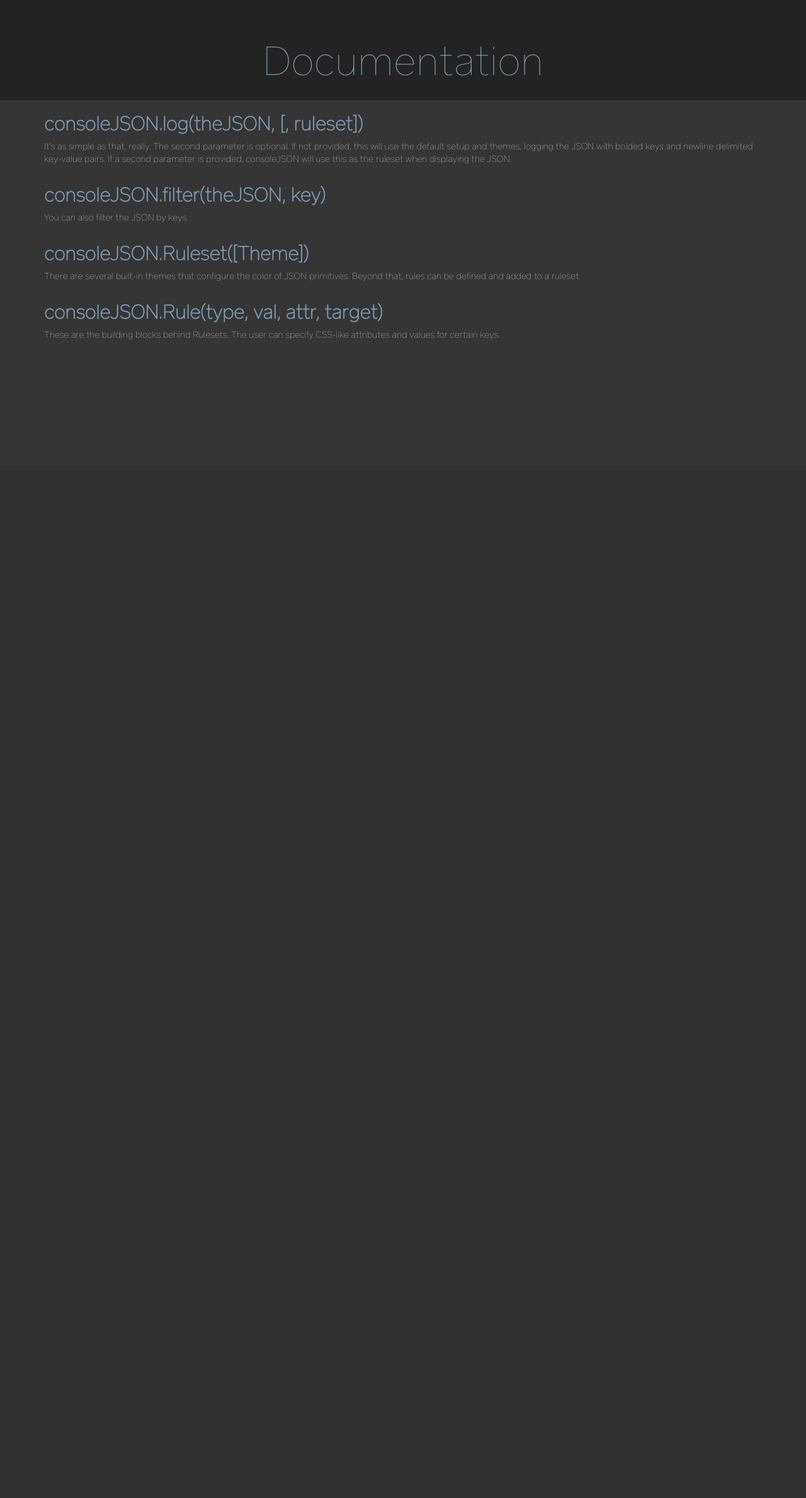
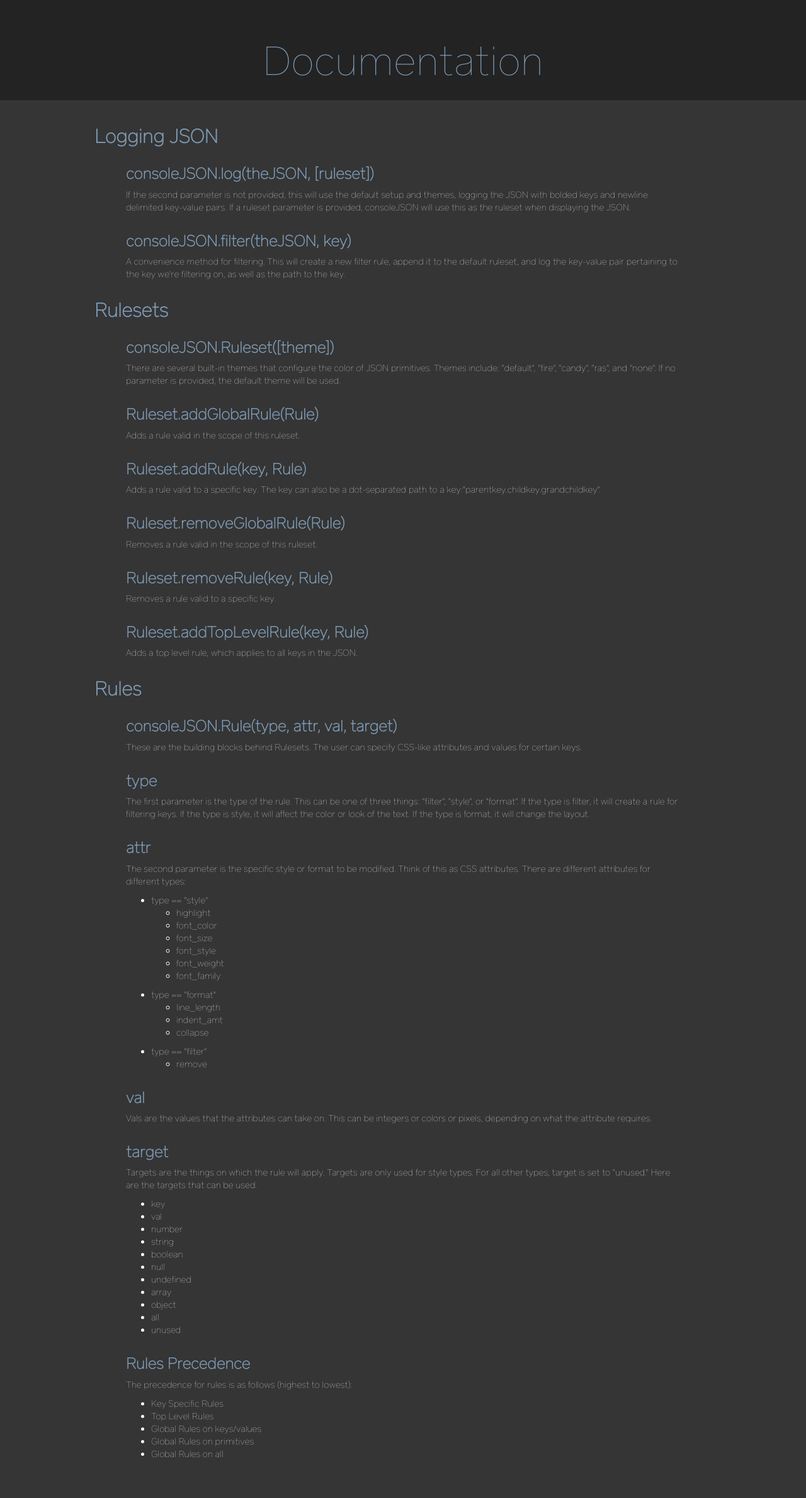
Before and after one commit to riyazdf/consoleJSON, a PHP site: page /docs/ in a window 1280 px wide. Shown: the part 60-2438 px from the top of the page at 63% size. Before the commit the page ends 599 px from the top, so only its background shows below. Run offline with PHP 8.4, Linux system fonts and the light colour scheme.

Commit message:
Download button functional, updated documentation

```diff
--- a/docs/docs.html
+++ b/docs/docs.html
@@ -17,49 +17,231 @@
     <h1>Documentation</h1>
   </div>
 
-  <div class="container darkBody">
+  <div class="container-fluid darkBody docsOuterDiv">
     <div class="row">
       <div class="col-md-12">
-        <h2>consoleJSON.log(theJSON, [, ruleset])</h2>
+        <h2>Logging JSON</h2>
+      </div>
+    </div>
+    <div class="container-fluid docsInnerDiv">
+    <div class="row">
+      <div class="col-md-12">
+        <h3>consoleJSON.log(theJSON, [ruleset])</h3>
       </div>
     </div>
     <div class="row">
       <div class="col-md-12">
-        <p>It's as simple as that, really. The second parameter is optional. If not provided, this will use the default setup and themes, logging the JSON with bolded keys and newline delimited key-value pairs. If a second parameter is provided, consoleJSON will use this as the ruleset when displaying the JSON. </p>
+        <p>If the second parameter is not provided, this will use the default setup and themes, logging the JSON with bolded keys and newline delimited key-value pairs. If a ruleset parameter is provided, consoleJSON will use this as the ruleset when displaying the JSON. </p>
       </div>
     </div>
 
     <div class="row">
       <div class="col-md-12">
-        <h2>consoleJSON.filter(theJSON, key)</h2>
+        <h3>consoleJSON.filter(theJSON, key)</h3>
       </div>
     </div>
     <div class="row">
       <div class="col-md-12">
-        <p>You can also filter the JSON by keys.</p>
+        <p>A convenience method for filtering. This will create a new filter rule, append it to the default ruleset, and log the key-value pair pertaining to the key we're filtering on, as well as the path to the key.</p>
       </div>
     </div>
+  </div>
+
 
     <div class="row">
       <div class="col-md-12">
-        <h2>consoleJSON.Ruleset([Theme])</h2>
+        <h2>Rulesets</h2>
       </div>
     </div>
-    <div class="row">
-      <div class="col-md-12">
-        <p>There are several built-in themes that configure the color of JSON primitives. Beyond that, rules can be defined and added to a ruleset.</p>
+    <div class="container-fluid docsInnerDiv">
+      <div class="row">
+        <div class="col-md-12">
+          <h3>consoleJSON.Ruleset([theme])</h3>
+        </div>
       </div>
+      <div class="row">
+        <div class="col-md-12">
+          <p>There are several built-in themes that configure the color of JSON primitives. Themes include: "default", "fire", "candy", "ras", and "none". If no parameter is provided, the default theme will be used.</p>
+        </div>
+      </div>
+
+      <div class="row">
+        <div class="col-md-12">
+          <h3>Ruleset.addGlobalRule(Rule)</h3>
+        </div>
+      </div>
+      <div class="row">
+        <div class="col-md-12">
+          <p>Adds a rule valid in the scope of this ruleset.</p>
+        </div>
+      </div>
+
+      <div class="row">
+        <div class="col-md-12">
+          <h3>Ruleset.addRule(key, Rule)</h3>
+        </div>
+      </div>
+      <div class="row">
+        <div class="col-md-12">
+          <p>Adds a rule valid to a specific key. The key can also be a dot-separated path to a key:"parentkey.childkey.grandchildkey".</p>
+        </div>
+      </div>
+
+      <div class="row">
+        <div class="col-md-12">
+          <h3>Ruleset.removeGlobalRule(Rule)</h3>
+        </div>
+      </div>
+      <div class="row">
+        <div class="col-md-12">
+          <p>Removes a rule valid in the scope of this ruleset.</p>
+        </div>
+      </div>
+
+      <div class="row">
+        <div class="col-md-12">
+          <h3>Ruleset.removeRule(key, Rule)</h3>
+        </div>
+      </div>
+      <div class="row">
+        <div class="col-md-12">
+          <p>Removes a rule valid to a specific key.</p>
+        </div>
+      </div>
+
+      <div class="row">
+        <div class="col-md-12">
+          <h3>Ruleset.addTopLevelRule(key, Rule)</h3>
+        </div>
+      </div>
+      <div class="row">
+        <div class="col-md-12">
+          <p>Adds a top level rule, which applies to all keys in the JSON.</p>
+        </div>
+      </div>
+
+
     </div>
+
 
     <div class="row">
       <div class="col-md-12">
-        <h2>consoleJSON.Rule(type, val, attr, target)</h2>
+        <h2>Rules</h2>
       </div>
     </div>
-    <div class="row">
-      <div class="col-md-12">
-        <p>These are the building blocks behind Rulesets. The user can specify CSS-like attributes and values for certain keys.</p>
+    <div class="container-fluid docsInnerDiv">
+      <div class="row">
+        <div class="col-md-12">
+          <h3>consoleJSON.Rule(type, attr, val, target)</h3>
+        </div>
       </div>
+      <div class="row">
+        <div class="col-md-12">
+          <p>These are the building blocks behind Rulesets. The user can specify CSS-like attributes and values for certain keys.</p>
+        </div>
+      </div>
+
+      <div class="row">
+        <div class="col-md-12">
+          <h3>type</h3>
+        </div>
+      </div>
+      <div class="row">
+        <div class="col-md-12">
+          <p>The first parameter is the type of the rule. This can be one of three things: "filter", "style", or "format". If the type is filter, it will create a rule for filtering keys. If the type is style, it will affect the color or look of the text. If the type is format, it will change the layout.</p>
+        </div>
+      </div>
+
+      <div class="row">
+        <div class="col-md-12">
+          <h3>attr</h3>
+        </div>
+      </div>
+      <div class="row">
+        <div class="col-md-12">
+          <p>The second parameter is the specific style or format to be modified. Think of this as CSS attributes. There are different attributes for different types:</p>
+          <ul>
+            <li>type == "style"</li>
+            <ul>
+              <li>highlight</li>
+              <li>font_color</li>
+              <li>font_size</li>
+              <li>font_style</li>
+              <li>font_weight</li>
+              <li>font_family</li>
+            </ul>
+          </ul>
+          <ul>
+            <li>type == "format"</li>
+            <ul>
+              <li>line_length</li>
+              <li>indent_amt</li>
+              <li>collapse</li>
+            </ul>
+          </ul>
+
+          <ul>
+            <li>type == "filter"</li>
+            <ul>
+              <li>remove</li>
+            </ul>
+          </ul>
+        </div>
+      </div>
+
+      <div class="row">
+        <div class="col-md-12">
+          <h3>val</h3>
+        </div>
+      </div>
+      <div class="row">
+        <div class="col-md-12">
+          <p>Vals are the values that the attributes can take on. This can be integers or colors or pixels, depending on what the attribute requires.</p>
+        </div>
+      </div>
+
+      <div class="row">
+        <div class="col-md-12">
+          <h3>target</h3>
+        </div>
+      </div>
+      <div class="row">
+        <div class="col-md-12">
+          <p>Targets are the things on which the rule will apply. Targets are only used for style types. For all other types, target is set to "unused." Here are the targets that can be used.</p>
+          <ul>
+            <li>key</li>
+            <li>val</li>
+            <li>number</li>
+            <li>string</li>
+            <li>boolean</li>
+            <li>null</li>
+            <li>undefined</li>
+            <li>array</li>
+            <li>object</li>
+            <li>all</li>
+            <li>unused</li>
+          </ul>
+        </div>
+      </div>
+
+      <div class="row">
+        <div class="col-md-12">
+          <h3>Rules Precedence</h3>
+        </div>
+      </div>
+      <div class="row">
+        <div class="col-md-12">
+          <p>The precedence for rules is as follows (highest to lowest):</p>
+          <ul>
+            <li>Key Specific Rules</li>
+            <li>Top Level Rules</li>
+            <li>Global Rules on keys/values</li>
+            <li>Global Rules on primitives</li>
+            <li>Global Rules on all</li>
+        </div>
+      </div>
+
+
     </div>
 
   </div>
--- a/home/home.html
+++ b/home/home.html
@@ -18,7 +18,7 @@
     <div class="jumbotron" id="mainJJ" align="center">
       <!-- <img src="assets/logo.png" /> -->
       <h1>ConsoleJSON</h1>
-      <a href="#" class="btn btn-primary btn-lg" role="button"><span class="glyphicon glyphicon-download"</span>
+      <a href="../code/consoleJSON.js" class="btn btn-primary btn-lg" role="button" download><span class="glyphicon glyphicon-download"</span>
         <h3 class="noPaddingNoMargin">Download</h3>
       </a></br>
 
--- a/style.css
+++ b/style.css
@@ -9,6 +9,11 @@ h1 {
   color: #809eba !important;
 }
 p {
+  font-family: square, Helvetica;
+  text-rendering:optimizelegibility;
+  color: #000;
+}
+li {
   font-family: square, Helvetica;
   text-rendering:optimizelegibility;
   color: #000;
@@ -101,7 +106,13 @@ hr {
 .darkBody p {
   color: #fff;
 }
+.darkBody li {
+  color: #fff;
+}
 .darkBody h2 {
+  color: #809eba;
+}
+.darkBody h3 {
   color: #809eba;
 }
 .profileContainer {
@@ -115,3 +126,13 @@ hr {
   height: 100%;
   border: 8px solid #232323;
 }
+.docsOuterDiv {
+  padding-left: 150px;
+  padding-right: 150px;
+  padding-top: 20px;
+  padding-bottom: 50px;
+}
+.docsInnerDiv {
+  padding-left: 50px;
+  padding-right: 50px;
+}
```
